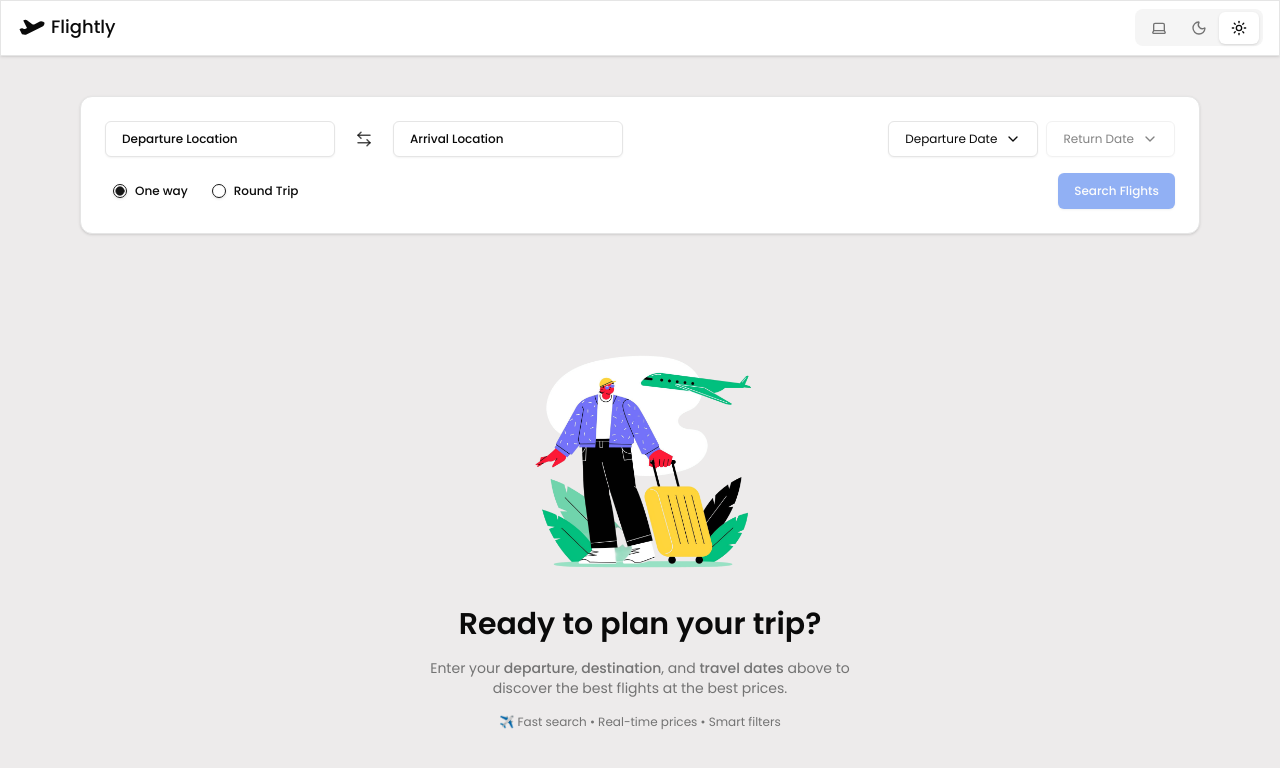
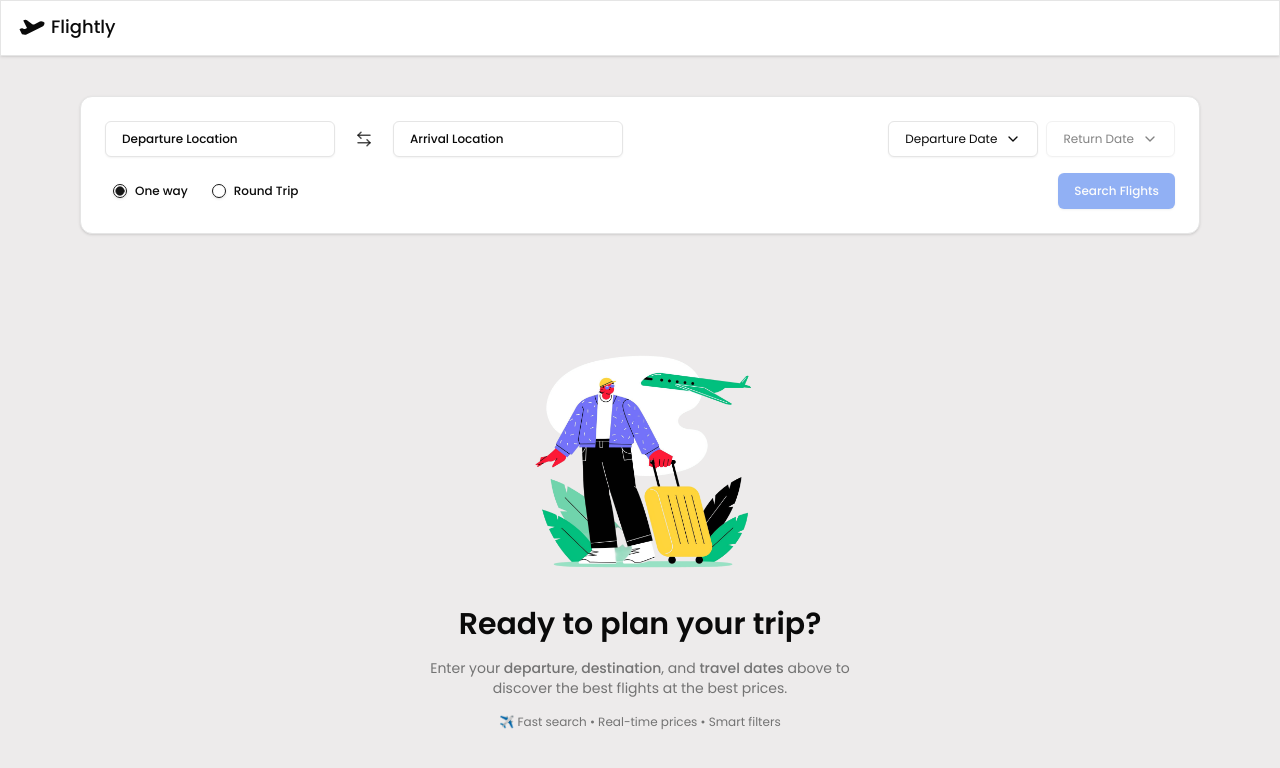
Before and after one commit to akshaywritescode/flightly, a Next.js app: page / in a window 1280 px wide. Shown: the top 768 px of the page. Built offline with nearby package versions, Linux system fonts and the light colour scheme.

Commit message:
remove theme switcher component

```diff
--- a/app/components/layout/header.tsx
+++ b/app/components/layout/header.tsx
@@ -1,6 +1,5 @@
 import { Card } from "@/components/ui/card";
 import Logo from "../ui/Logo";
-import ThemeSwitcher from "../ui/ThemeSwitcher";
 
 export default function Header() {
   return (
@@ -8,7 +7,7 @@ export default function Header() {
       <Card className="rounded-none w-full h-full flex items-center justify-between px-4">
         <Logo />
         <div className="flex gap-3 sm:gap-6">
-          <ThemeSwitcher defaultValue="light" />
+
         </div>
       </Card>
     </header>
--- a/app/components/ui/FromLocationInput.tsx
+++ b/app/components/ui/FromLocationInput.tsx
@@ -18,7 +18,7 @@ import {
   PopoverContent,
   PopoverTrigger,
 } from "@/components/ui/popover";
-import { Span } from "next/dist/trace";
+
 
 type FromLocationInputProps = {
   value: LocationOption | null;
--- a/app/components/ui/ThemeSwitcher.tsx
+++ /dev/null
@@ -1,30 +0,0 @@
-"use client"
-
-import { Tabs, TabsList, TabsTrigger } from "@/components/ui/tabs";
-import { Laptop, MoonIcon, SunIcon } from "lucide-react";
-import { useTheme } from "next-themes"
-
-type TThemeSwicther = {
-    defaultValue: "system" | "light" | "dark",
-    className?: "string"
-}
-
-export default function ThemeSwitcher({ defaultValue }: TThemeSwicther) {
-    const { setTheme } = useTheme();
-
-    return (
-        <Tabs defaultValue={defaultValue}>
-            <TabsList className="h-[2.3rem]">
-                <TabsTrigger value="system" onClick={() => setTheme("system")}>
-                    <Laptop className="w-4" />
-                </TabsTrigger>
-                <TabsTrigger value="dark" onClick={() => setTheme("dark")}>
-                    <MoonIcon className="w-4" />
-                </TabsTrigger>
-                <TabsTrigger value="light" onClick={() => setTheme("light")}>
-                    <SunIcon className="w-4" />
-                </TabsTrigger>
-            </TabsList>
-        </Tabs>
-    );
-}
--- a/app/layout.tsx
+++ b/app/layout.tsx
@@ -1,8 +1,6 @@
 import type { Metadata } from "next";
 import "./globals.css";
 import { poppins } from "./fonts";
-import { ThemeProvider } from "./providers/themeProviders";
-
 
 export const metadata: Metadata = {
   title: "Flightly | Real-Time Flight Search & Price Comparison",
@@ -21,14 +19,7 @@ export default function RootLayout({
         className={`${poppins.className} w-auto bg-[#edebeb] antialiased`}
         suppressHydrationWarning
       >
-        <ThemeProvider
-            attribute="class"
-            defaultTheme="light"
-            enableSystem
-            disableTransitionOnChange
-          >
-            {children}
-          </ThemeProvider>
+        {children}
       </body>
     </html>
   );
--- a/app/providers/themeProviders.tsx
+++ /dev/null
@@ -1,11 +0,0 @@
-"use client"
-
-import * as React from "react"
-import { ThemeProvider as NextThemesProvider } from "next-themes"
-
-export function ThemeProvider({
-  children,
-  ...props
-}: React.ComponentProps<typeof NextThemesProvider>) {
-  return <NextThemesProvider {...props}>{children}</NextThemesProvider>
-}
```
